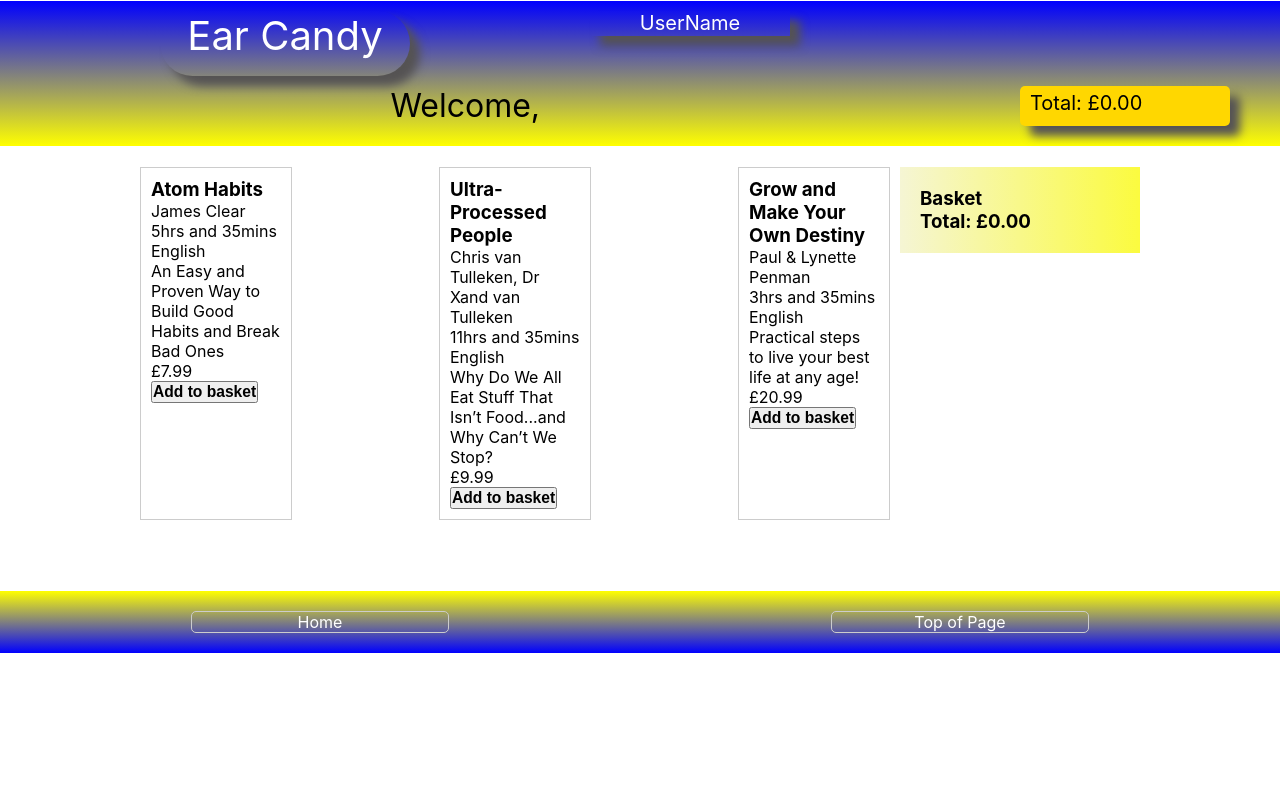
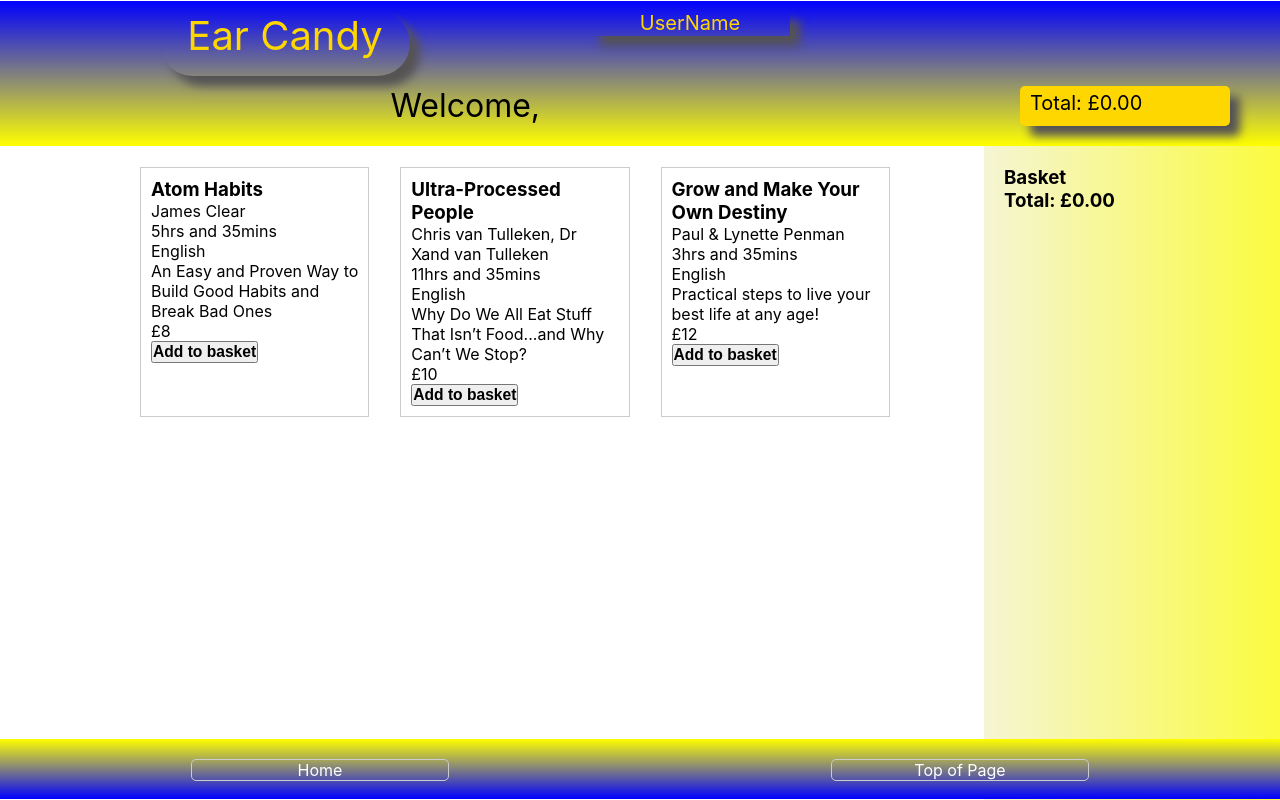
Before and after one commit to Silfr-Coder/E-Commerce-2, a React (Create React App) app in the folder e-commerce-app/: page / in a window 1280 px wide. Built offline with nearby package versions, Linux system fonts and the light colour scheme.

Commit message:
Add delete audiobook functionality

```diff
--- a/e-commerce-app/src/App.css
+++ b/e-commerce-app/src/App.css
@@ -37,7 +37,7 @@
   width: 250px;
   height: 65px;
   left: 0px;
-  color: white;
+  color: #ffd700;
   font-size: 40px;
   box-shadow: 10px 10px 10px #555353;
   text-align: center;
@@ -47,6 +47,9 @@
   color: #ffd700;
   box-shadow: 20px black;
   cursor: pointer;
+  font-size: 350%;
+  width: 300%;
+  height: 110%;
 }
 .header-username-box {
   width: 200px;
@@ -55,13 +58,13 @@
   font-size: 20px;
   text-align: center;
   align-items: center;
-  color: white;
+  color: #ffd700;
   /* background-image: linear-gradient(blue, yellow); */
 }
-.header-username-box:hover {
+/* .header-username-box:hover {
   color: #ffd700;
   box-shadow: 20px black;
-}
+} */
 /* .header-credit-box {
   width: 200px;
   height: 25px;
@@ -110,7 +113,7 @@
   width: 75%;
 }
 .audiobook-container {
-  width: calc(20% - 20px);
+  width: calc(30.33% - 20px);
   margin-bottom: 50px;
   padding: 10px;
   border: 1px solid #ccc;
@@ -118,9 +121,10 @@
 
 /* basket elements to be rendered */
 .basket-container {
-  position: relative;
-  top: 0;
+  position: fixed;
+  top: 146px;
   right: 0;
+  bottom: 0;
   width: 20%;
   padding: 20px;
   /* background-color: #ffd700; */
@@ -137,9 +141,11 @@
   display: flex;
   justify-content: space-between;
   align-items: center;
+  position: fixed;
+  bottom: 0;
   width: 100%;
+  height: 20px;
   text-align: center;
-
   margin: 1px;
   padding: 20px;
   background-image: linear-gradient(yellow, blue);
--- a/e-commerce-app/src/App.js
+++ b/e-commerce-app/src/App.js
@@ -69,7 +69,10 @@
                 <p>{audioBook.summary}</p>
                 <p>£{audioBook.price}</p>
                 {/* button to pass audiobook object directly to basket */}
-                <button onClick={() => addAudiobookToBasket(audioBook)}>
+                <button
+                  className="add-Audiobook-button"
+                  onClick={() => addAudiobookToBasket(audioBook)}
+                >
                   <h3>Add to basket</h3>
                 </button>
               </div>
@@ -84,7 +87,16 @@
                   <p>
                     {audioBook.title}: £{audioBook.price}
                   </p>
-                  <button className="remove-Audiobook-button">
+                  {/* button to remove audiobook from basket */}
+                  <button
+                    className="remove-Audiobook-button"
+                    onClick={() => {
+                      const newBasket = [...basket];
+                      newBasket.splice(index, 1);
+                      setBasket(newBasket);
+                      setTotal(total - audioBook.price);
+                    }}
+                  >
                     <h5>Remove from basket</h5>
                   </button>
                 </li>
--- a/e-commerce-app/src/AudioBook.jsx
+++ b/e-commerce-app/src/AudioBook.jsx
@@ -13,7 +13,7 @@
 let atomicHabits = new AudioBook(
   "Atom Habits",
   "James Clear",
-  7.99,
+  8.0,
   "5hrs and 35mins",
   "English",
   "An Easy and Proven Way to Build Good Habits and Break Bad Ones"
@@ -21,7 +21,7 @@
 let ultraProcessedPeople = new AudioBook(
   "Ultra-Processed People",
   "Chris van Tulleken, Dr Xand van Tulleken",
-  9.99,
+  10.0,
   "11hrs and 35mins",
   "English",
   "Why Do We All Eat Stuff That Isn’t Food...and Why Can’t We Stop?"
@@ -29,7 +29,7 @@
 let growAndMakeYourOwnDestiny = new AudioBook(
   "Grow and Make Your Own Destiny",
   "Paul & Lynette Penman",
-  20.99,
+  12.0,
   "3hrs and 35mins",
   "English",
   "Practical steps to live your best life at any age!"
```
